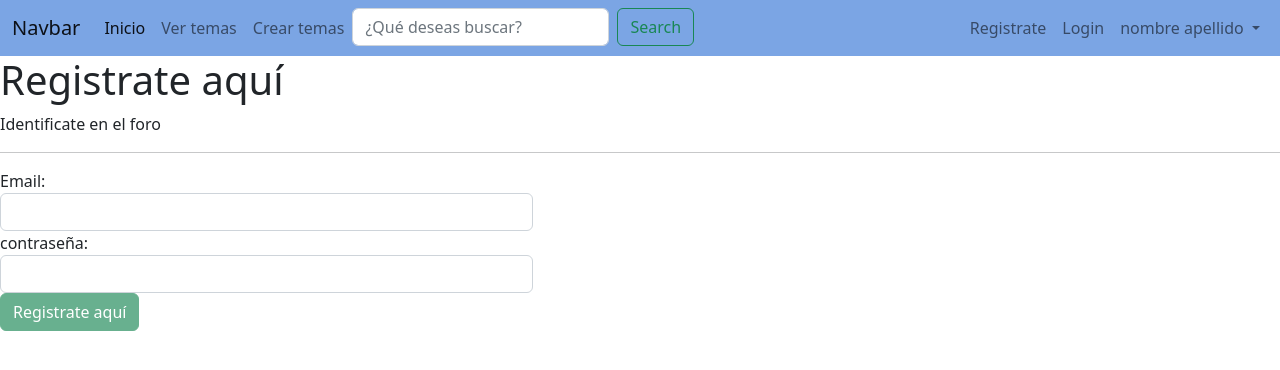
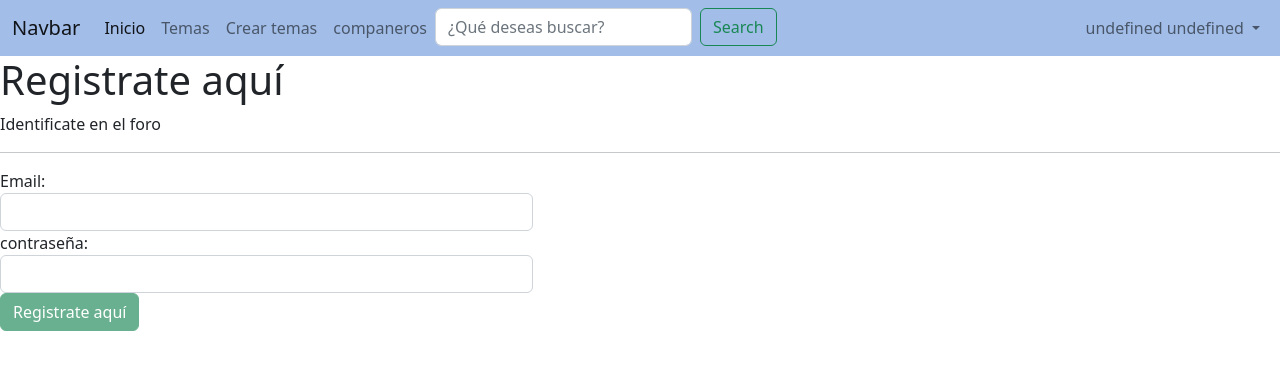
Before and after one commit to N4than13L/2da-parte-de-curso-fullstack-con-nodejs, an Angular app in the folder foro-angular/: page /login in a window 1280 px wide. Shown: the top 370 px of the page. Built offline with nearby package versions, Linux system fonts and the light colour scheme.

Commit message:
agregando apartado de login y cerrar cession con el localstorage

```diff
--- a/foro-angular/src/app/app.component.html
+++ b/foro-angular/src/app/app.component.html
@@ -1,5 +1,4 @@
-
-  <nav class="navbar navbar-expand-lg" style="background-color: rgb(123, 165, 228);">
+  <nav class="navbar navbar-expand-lg" style="background-color: rgba(119, 160, 221, 0.678);">
     <div class="container-fluid">
       <a class="navbar-brand"[routerLink]="['/inicio']">Navbar</a>
       <button class="navbar-toggler" type="button" data-bs-toggle="collapse" data-bs-target="#navbarSupportedContent" aria-controls="navbarSupportedContent" aria-expanded="false" aria-label="Toggle navigation">
@@ -11,11 +10,15 @@
             <a class="nav-link active" aria-current="page" [routerLink]="['/inicio']">Inicio</a>
           </li>
           <li class="nav-item">
-            <a class="nav-link" href="#">Ver temas</a>
+            <a class="nav-link" href="#">Temas</a>
           </li>
           <li class="nav-item">
-            <a class="nav-link" href="#">Crear temas</a>
+            <a class="nav-link" href="#" *ngIf="identity">Crear temas</a>
           </li>
+          <li class="nav-item">
+            <a class="nav-link" href="#">companeros</a>
+          </li>
+
 
           <li class="nav-item">
             <form class="d-flex" role="search">
@@ -28,21 +31,21 @@
 
         <ul class="navbar-nav navbar-right">
           <li class="nav-item">
-            <a class="nav-link" [routerLink]="['/registro']">Registrate</a>
+            <a class="nav-link" [routerLink]="['/registro']" *ngIf="!identity">Registrate</a>
           </li>
           <li class="nav-item">
-            <a class="nav-link" [routerLink]="['/login']">Login</a>
+            <a class="nav-link" [routerLink]="['/login']" *ngIf="!identity">Login</a>
           </li>
-          <li class="nav-item dropdown">
+          <li class="nav-item dropdown" *ngIf="identity">
             <a class="nav-link dropdown-toggle" href="#" role="button" data-bs-toggle="dropdown" aria-expanded="false">
-              nombre apellido
+              {{identity.name + ' ' + identity.surname}}
             </a>
             <ul class="dropdown-menu p-2">
               <li><a class="dropdown-item" href="#"> Panel de usuario</a></li>
               <li><a class="dropdown-item" href="#">Mi perfil</a></li>
               <li><a class="dropdown-item" href="#">Ajustes</a></li>
               <li><hr class="dropdown-divider"></li>
-              <li><a class="dropdown-item" href="#">Cerrar cession</a></li>
+              <li><a class="dropdown-item" (click)="logOut()">Cerrar cession</a></li>
             </ul>
           </li>
         </ul>
--- a/foro-angular/src/app/app.component.ts
+++ b/foro-angular/src/app/app.component.ts
@@ -1,10 +1,38 @@
-import { Component } from '@angular/core';
+import { Component, OnInit, DoCheck } from '@angular/core';
+import { UserService } from './services/user.service';
+import { Router, ActivatedRoute, Params } from '@angular/router';
 
 @Component({
   selector: 'app-root',
   templateUrl: './app.component.html',
-  styleUrls: ['./app.component.css']
+  styleUrls: ['./app.component.css'],
+  providers: [UserService]
 })
-export class AppComponent {
-  title = 'foro-angular';
+
+export class AppComponent implements OnInit {
+  public title = 'foro-angular';
+  public identity: any
+  public token: any
+
+  constructor(private _userService: UserService,
+    private _route: ActivatedRoute,
+    private _router: Router ){
+    this.identity = this._userService.getIdentity()
+    this.token = this._userService.getToken()
+  }
+
+  ngOnInit() {
+    console.log(this.identity)
+    console.log(this.token)
+  }
+
+  ngDoCheck(){
+    this.identity = this._userService.getIdentity()
+  }
+  logOut(){
+    localStorage.clear()
+    this.identity = null
+    this.token = null
+    this._router.navigate(['/inicio'])
+  }
 }
--- a/foro-angular/src/app/components/login/login.component.html
+++ b/foro-angular/src/app/components/login/login.component.html
@@ -3,6 +3,14 @@
 
     <p>Identificate en el foro</p>
     <hr/>
+
+    <div class="alert alert-success col-md-5 mt-3" *ngIf="status == 'success'" >
+        Identificado correctamente
+    </div>
+
+    <div class="alert alert-danger col-md-5 mt-3" *ngIf="status == 'error'" >
+        Error al identificarte usuario y/o contraseña incorrectos
+    </div>
 
     <form class="col-md-5 ml-0 pl-0"
     #loginForm="ngForm" (ngSubmit)="onSubmit(loginForm)">
--- a/foro-angular/src/app/components/login/login.component.ts
+++ b/foro-angular/src/app/components/login/login.component.ts
@@ -1,6 +1,7 @@
 import { Component, OnInit } from '@angular/core';
 import { User } from 'src/app/models/user';
 import { UserService } from 'src/app/services/user.service';
+import { Router, ActivatedRoute, Params } from '@angular/router';
 
 @Component({
   selector: 'app-login',
@@ -16,7 +17,10 @@ export class LoginComponent implements OnInit {
   public identity: any
   public token: any
 
-  constructor(private _userService: UserService) {
+  constructor(
+    private route: ActivatedRoute,
+    private _router: Router,
+    private _userService: UserService) {
     this.pageTitle = "Registrate aquí"
     this.user = new User("", "", "", "", "", "", "ROLE USER")
    }
@@ -33,15 +37,23 @@ export class LoginComponent implements OnInit {
 
           // Guardamos el usuario en una propiedad.
           this.identity = response.user
+          localStorage.setItem('identity', JSON.stringify(this.identity))
 
           // Consgeuir el token de usuaio
           this._userService.signup(this.user, true).subscribe(
             response => {
               if (response.token){
-                console.log(response)
+                // Guardar el token del usuario en una propiedad
+                this.token = response.token
+                localStorage.setItem('token', this.token)
+
+                this.status = "success"
+                this._router.navigate(['/inicio'])
+
               }else{
                 this.status = "error"
               }
+              form.reset()
             },
             error => {
               this.status = "error"
--- a/foro-angular/src/app/services/user.service.ts
+++ b/foro-angular/src/app/services/user.service.ts
@@ -7,6 +7,9 @@ import { User } from "../models/user"
 @Injectable()
 export class UserService {
     public url: string
+    public identity: any
+    public token: any
+
     constructor(private _http: HttpClient){
         this.url = global.url
     }
@@ -35,9 +38,30 @@ export class UserService {
         }
 
         let params = JSON.stringify(user)
-
         let headers = new HttpHeaders().set('Content-Type', 'application/json')
 
         return this._http.post(this.url + 'login', params, {headers: headers})
     }
+
+    getIdentity(){
+        let identity = JSON.stringify(localStorage.getItem('identity'))
+
+        if (identity && identity != null && identity != undefined && identity != "undefined"){
+            this.identity = identity
+        } else{
+            this.identity = null
+        }
+        return this.identity
+    }
+
+    getToken(){
+        let token = localStorage.getItem('token')
+
+        if (token && token != null && token != undefined && token != "undefined"){
+            this.token = token
+        } else{
+            this.token = null
+        }
+        return this.token
+    }
 }
```
